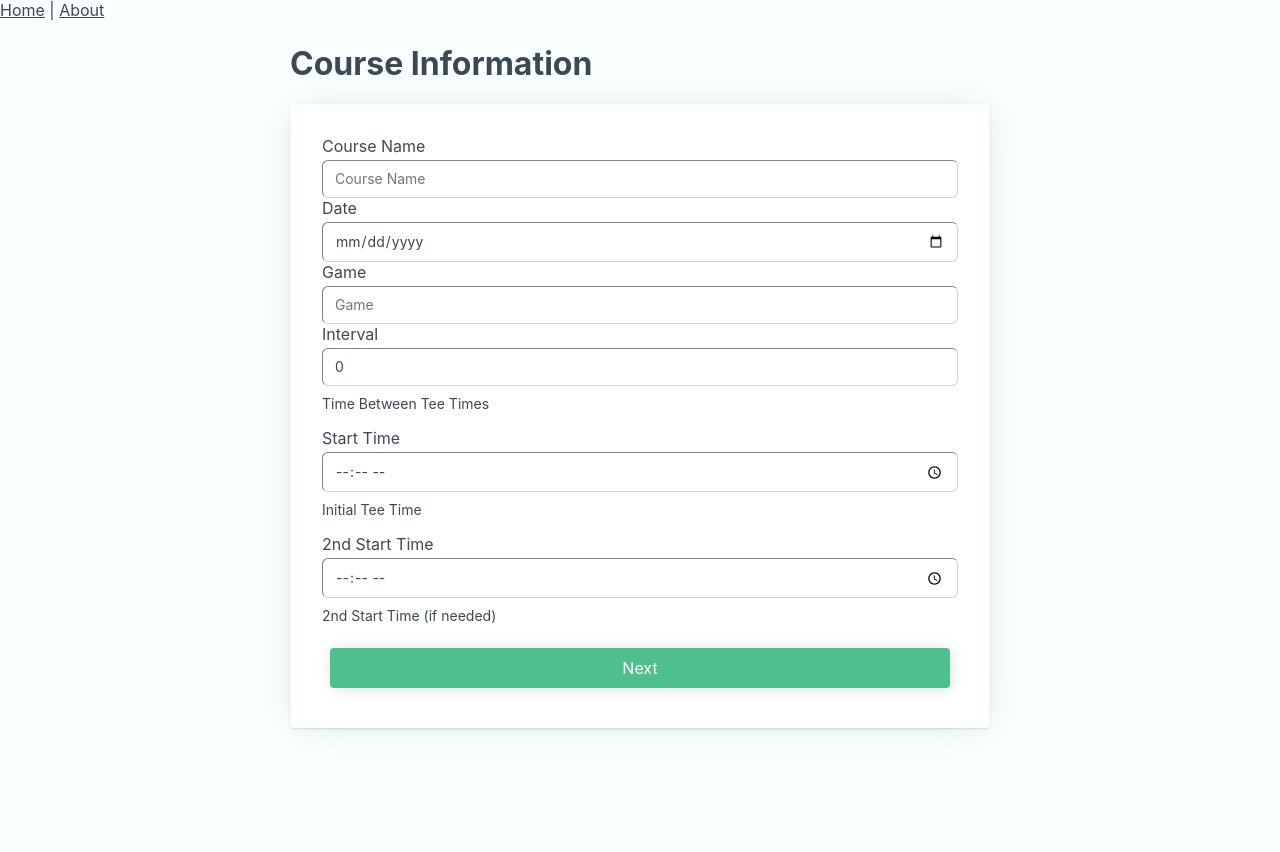
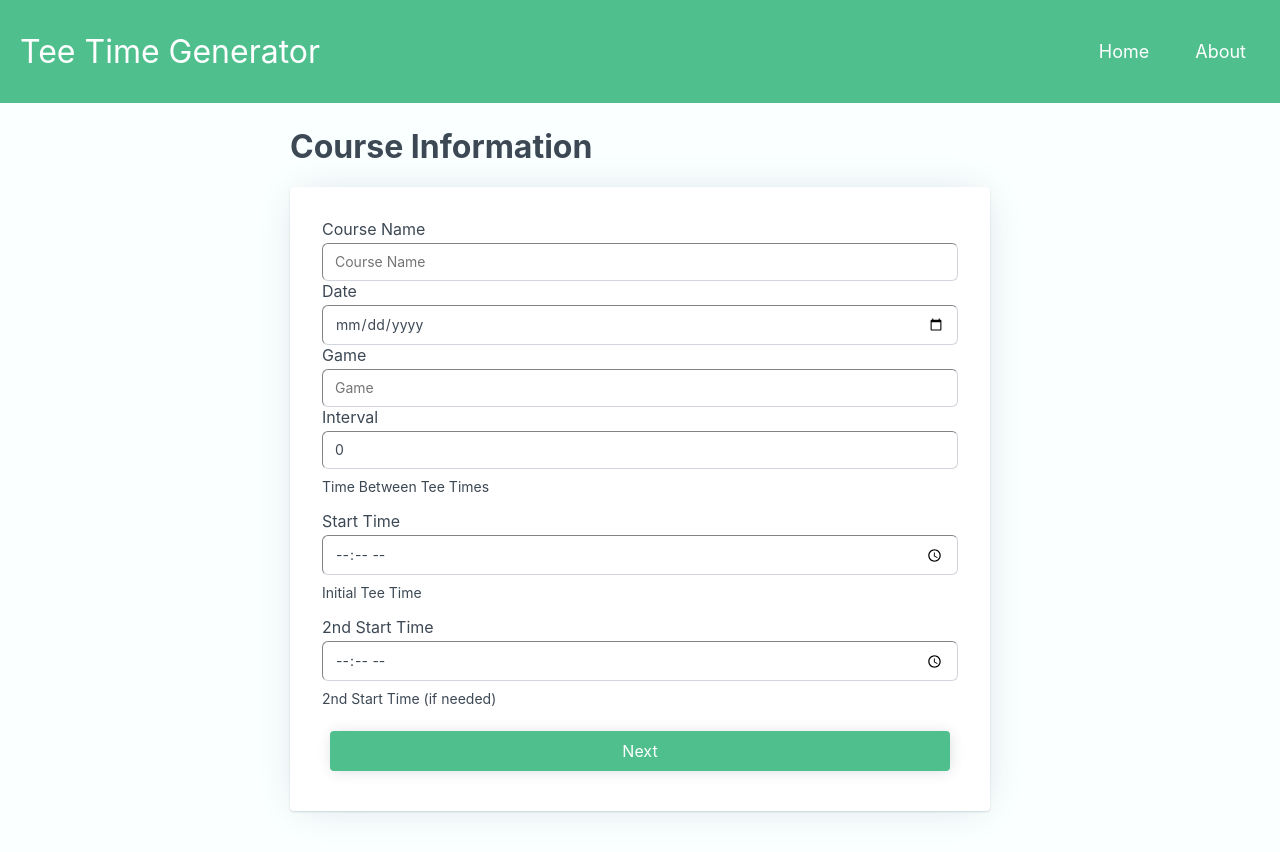
Before and after one commit to kellenwiltshire/teetime, a Vue app: page / in a window 1280 px wide. Shown: the top 852 px of the page. Before the commit the page ends 800 px from the top, so only its background shows below. Built offline with nearby package versions, Linux system fonts and the light colour scheme.

Commit message:
feat: simple navbar implimented

```diff
--- a/src/App.vue
+++ b/src/App.vue
@@ -1,7 +1,14 @@
 <template>
-	<nav>
-		<router-link to="/">Home</router-link> |
-		<router-link to="/about">About</router-link>
-	</nav>
+	<NavBar />
 	<router-view />
 </template>
+
+<script lang="ts">
+import NavBar from './components/Layout/Navbar.vue';
+
+export default {
+	components: {
+		NavBar,
+	},
+};
+</script>
--- /dev/null
+++ b/src/components/Layout/Navbar.vue
@@ -0,0 +1,137 @@
+<template>
+	<nav class="navbar">
+		<!-- LOGO -->
+		<div class="logo">Tee Time Generator</div>
+		<!-- NAVIGATION MENU -->
+		<ul class="nav-links">
+			<!-- USING CHECKBOX HACK -->
+			<input type="checkbox" id="checkbox_toggle" />
+			<label for="checkbox_toggle" class="hamburger">&#9776;</label>
+			<!-- NAVIGATION MENUS -->
+			<div class="menu">
+				<li><router-link to="/">Home</router-link></li>
+				<li><router-link to="/about">About</router-link></li>
+			</div>
+		</ul>
+	</nav>
+</template>
+
+<script lang="ts">
+import { defineComponent } from 'vue';
+
+export default defineComponent({
+	name: 'NavBar',
+});
+</script>
+
+<style scoped>
+a {
+	text-decoration: none;
+}
+li {
+	list-style: none;
+}
+.navbar {
+	display: flex;
+	align-items: center;
+	justify-content: space-between;
+	padding: 20px;
+	background-color: #4fc08d;
+	color: #fff;
+}
+.nav-links a {
+	color: #fff;
+}
+/* LOGO */
+.logo {
+	font-size: 32px;
+	color: white;
+}
+/* NAVBAR MENU */
+.menu {
+	display: flex;
+	gap: 1em;
+	font-size: 18px;
+}
+.menu li:hover {
+	background-color: grey;
+	border-radius: 5px;
+	transition: 0.3s ease;
+}
+.menu li {
+	padding: 5px 14px;
+}
+/* DROPDOWN MENU */
+.services {
+	position: relative;
+}
+.dropdown {
+	background-color: rgb(1, 139, 139);
+	padding: 1em 0;
+	position: absolute; /*WITH RESPECT TO PARENT*/
+	display: none;
+	border-radius: 8px;
+	top: 35px;
+}
+.dropdown li + li {
+	margin-top: 10px;
+}
+.dropdown li {
+	padding: 0.5em 1em;
+	width: 8em;
+	text-align: center;
+}
+.dropdown li:hover {
+	background-color: #4c9e9e;
+}
+.services:hover .dropdown {
+	display: block;
+}
+
+/*RESPONSIVE NAVBAR MENU STARTS*/
+
+/* CHECKBOX HACK */
+input[type='checkbox'] {
+	display: none;
+}
+/*HAMBURGER MENU*/
+.hamburger {
+	display: none;
+	font-size: 24px;
+	user-select: none;
+}
+/* APPLYING MEDIA QUERIES */
+@media (max-width: 768px) {
+	.menu {
+		display: none;
+		position: absolute;
+		background-color: #4fc08d;
+		right: 0;
+		left: 0;
+		text-align: center;
+		padding: 16px 0;
+	}
+	.menu li:hover {
+		display: inline-block;
+		background-color: grey;
+		transition: 0.3s ease;
+	}
+	.menu li + li {
+		margin-top: 12px;
+	}
+	input[type='checkbox']:checked ~ .menu {
+		display: block;
+	}
+	.hamburger {
+		display: block;
+	}
+	.dropdown {
+		left: 50%;
+		top: 30px;
+		transform: translateX(35%);
+	}
+	.dropdown li:hover {
+		background-color: grey;
+	}
+}
+</style>
```
